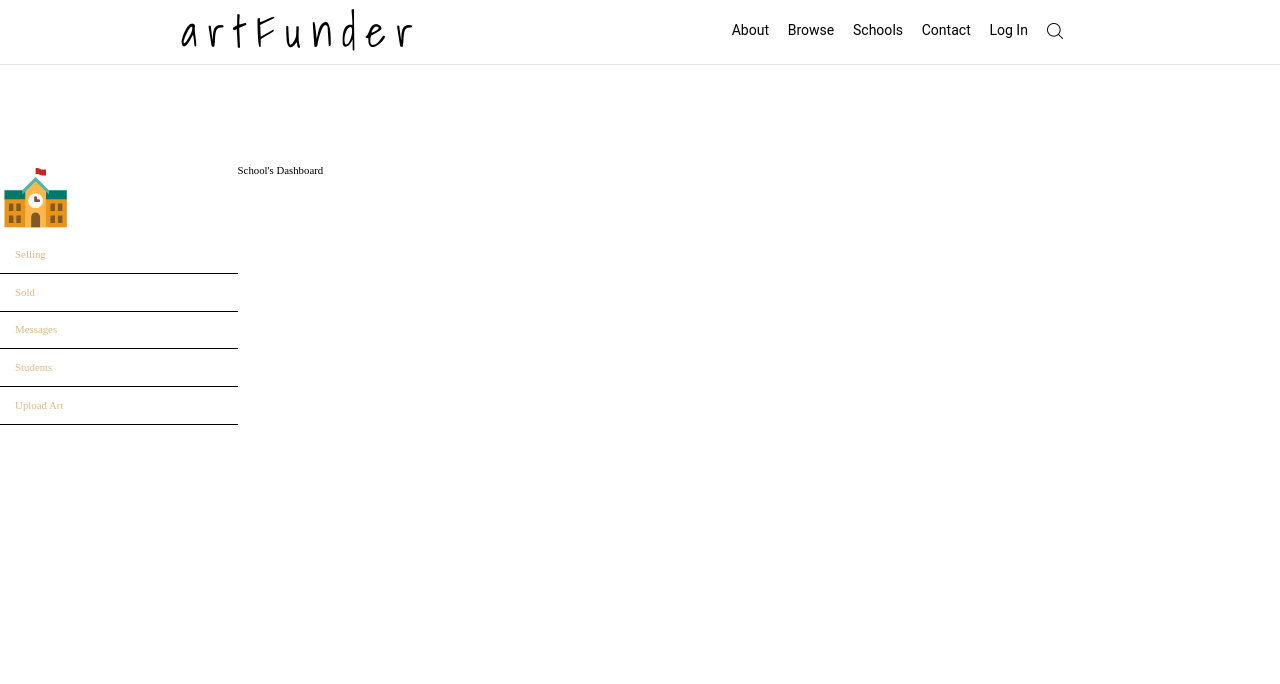
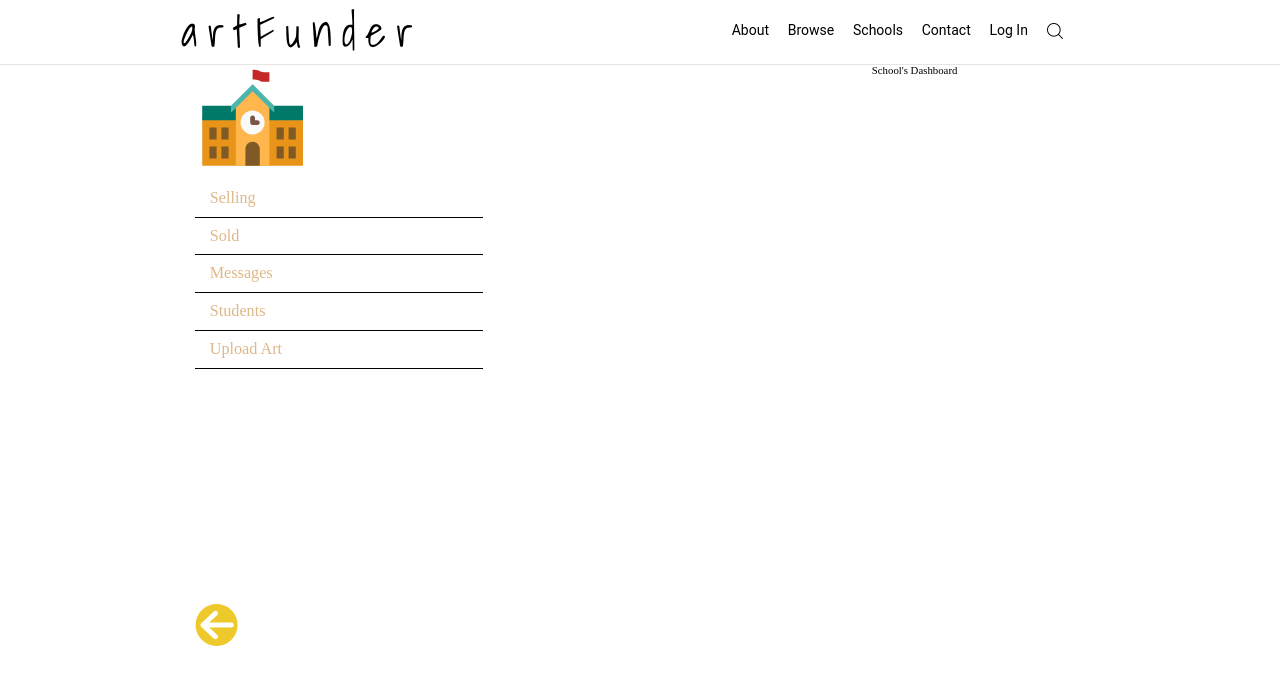
Before and after one commit to LABS-EU3/Student-Art-Collection-FRONTEND, a React (Create React App) app: page /schoolsdashboard in a window 1280 px wide. Shown: the top 684 px of the page. Built offline with nearby package versions, Linux system fonts and the light colour scheme; a web font is replaced by a local one.

Commit message:
still adding some styles to sidebar

```diff
--- a/src/Views/SchoolsDashboard/SchoolsDasboardStyle.js
+++ b/src/Views/SchoolsDashboard/SchoolsDasboardStyle.js
@@ -1,13 +1,14 @@
 import styled from 'styled-components';
 
 export const SchoolsDashboardContainer = styled.section`
+    width:90%;
 	display: flex;
-	margin-top: 100px;
-	height: calc(100vh - 100px);
+	justify-content: space-around;
+
 `;
 
 export const StyledSidebar = styled.aside`
-	width: 22rem;
+	width: 25%;
 	min-height: 100%;
 	display: flex;
 	flex-direction: column;
@@ -22,6 +23,7 @@ export const StyledNavItem = styled.div`
 	a {
 		display: block;
 		width: 100%;
+        font-size: 1.5rem;
 		padding: 1rem;
 		padding-left: 1.4rem;
 		border-bottom: 1px solid black;
--- a/src/Views/SchoolsDashboard/Sidebar.jsx
+++ b/src/Views/SchoolsDashboard/Sidebar.jsx
@@ -3,19 +3,19 @@ import SideNavItem from './SideNavItem';
 import { sidebarIcons, sidebarTexts } from '../../Assets/icons/icons';
 import { StyledSidebar } from './SchoolsDasboardStyle';
 import { ReactComponent as School } from '../../Assets/images/school.svg';
+import { ReactComponent as LeftArrow } from '../../Assets/images/left_arrow.svg';
 
 function Sidebar (){
 	return (
-		<div>
 		<StyledSidebar>
-				<School width="30%" />
+			<School width="40%" />
 			<SideNavItem text={sidebarTexts.selling} path="/selling" />
 			<SideNavItem text={sidebarTexts.sold} path="/sold" />
 			<SideNavItem text={sidebarTexts.messages} path="/messages" />
 			<SideNavItem text={sidebarTexts.students} path="/students" />
 			<SideNavItem text={sidebarTexts.upload_art} path="/uploadart" />
+			<LeftArrow width="15%" />
 		</StyledSidebar>
-		</div>
 	);
 }
 
```
Also changed, not shown: src/Assets/images/left_arrow.svg (added). Lines whose indentation alone changed are shown as unchanged.
